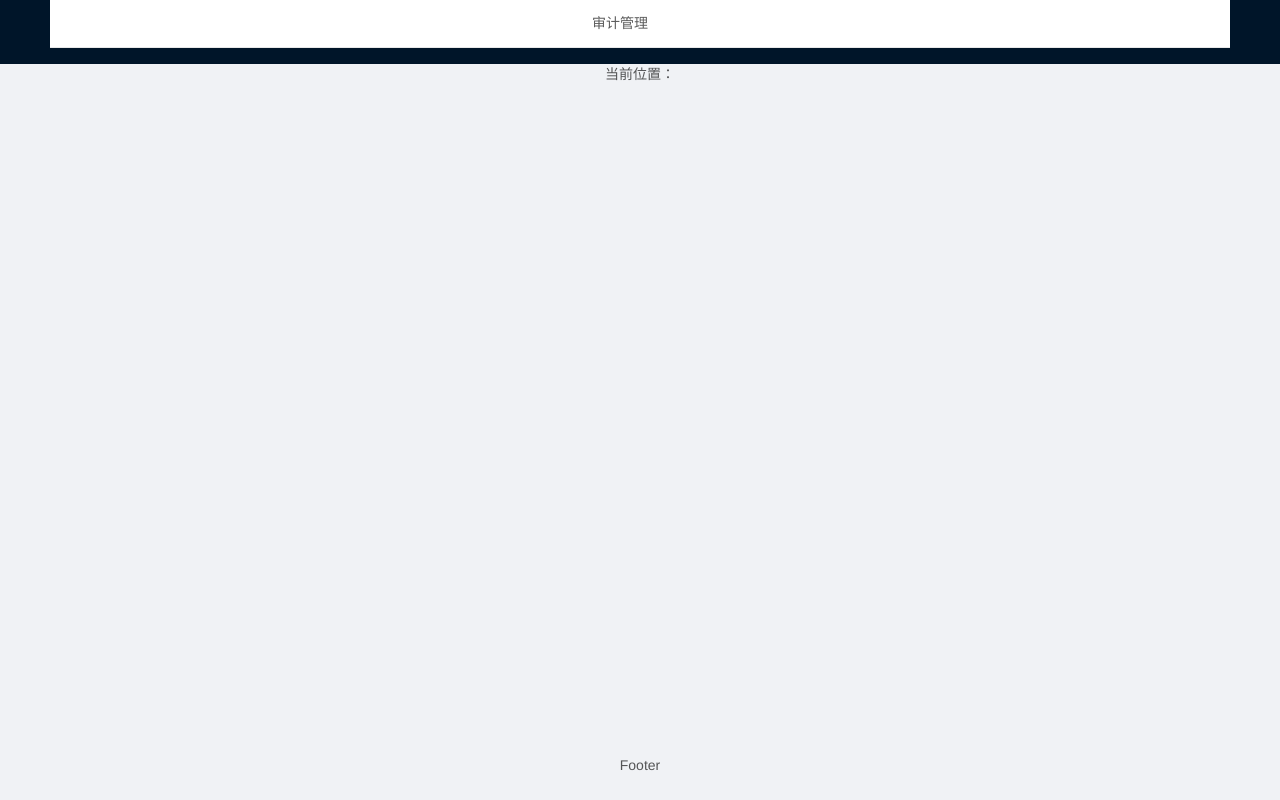
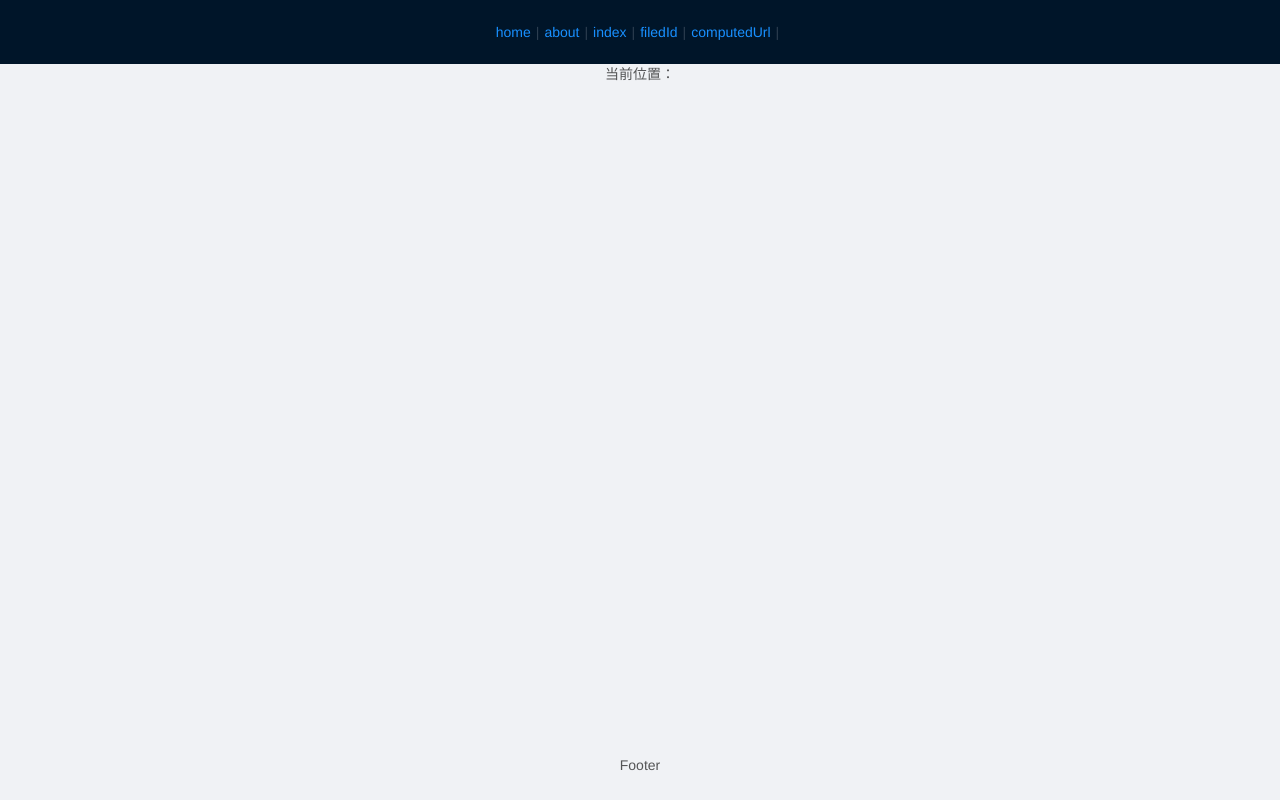
Before and after one commit to mexiaoyao/vueCli, a Vue app in the folder vuecli1/: page / in a window 1280 px wide. Built offline with nearby package versions, Linux system fonts and the light colour scheme.

Commit message:
props和data以及computed子组件中对应数值赋值的变化，对应变化

```diff
--- a/vuecli1/src/components/layouts/getMenu.vue
+++ b/vuecli1/src/components/layouts/getMenu.vue
@@ -1,67 +1,24 @@
 <template>
-    <a-menu mode="horizontal">
-        <template v-for="(item,index) in menuList">
-            <a-menu-item :key="'a'+index" v-if="!item.children">{{ item.meta.title.zh }}</a-menu-item>
-            <sub-menu :key="'sub'+index" :menuInfo="item.children" v-else />
-        </template>
-    </a-menu>
+    <div>
+        <router-link to="/home">home</router-link>
+        <span>|</span>
+        <router-link to="/about">about</router-link>
+        <span>|</span>
+        <router-link to="/index">index</router-link>
+        <span>|</span>
+        <router-link to="/filedId">filedId</router-link>
+        <span>|</span>
+        <router-link to="/computedUrl">computedUrl</router-link>
+        <span>|</span>
+    </div>
 </template>
 <script>
-import SubMenu from './subMenu';
 export default {
     name: 'getMenu',
-    components: { SubMenu },
-    data() {
-        return {
-            menuList: [
-                {
-                    key: 'auditManage',
-                    icon: 'icon-shenjirizhi',
-                    path: '/audit/client',
-                    meta: {
-                        title: {
-                            zh: '审计管理',
-                            en: 'Audit Manage',
-                        },
-                    },
-                },
-                {
-                    key: 'operations',
-                    icon: 'icon-yunweiguanli1',
-                    meta: {
-                        title: {
-                            zh: '运维管理',
-                            en: 'Operations',
-                        },
-                    },
-                    children: [
-                        {
-                            key: 'operations_serverStatus',
-                            path: '/optconfig/status',
-                            meta: {
-                                title: {
-                                    zh: '运行状态监控',
-                                    en: 'Monitor Operations',
-                                },
-                            },
-                        },
-                        {
-                            key: 'operations_upgradeManagement',
-                            path: '/optconfig/upgrade',
-                            meta: {
-                                title: {
-                                    zh: '升级管理',
-                                    en: 'Server Update',
-                                },
-                            },
-                        },
-                    ],
-                },
-            ],
-        };
-    },
-    watch: {},
 };
 </script>
-<style>
+<style scoped>
+span {
+    padding: 0px 5px;
+}
 </style>
--- a/vuecli1/src/components/layouts/subMenu.vue
+++ /dev/null
@@ -1,19 +0,0 @@
-<template functional>
-    <a-sub-menu>
-        123
-        <template v-for="item in props.menuInfo">
-            <a-menu-item :key="'a-'+item.key" v-if="!item.children">{{ item.meta.title.zh }}</a-menu-item>
-            <a-sub-menu :key="'sub-'+item.key" :title="item.meta.title.zh" v-else>
-                <a-menu-item
-                    :key="'subChil-'+index2"
-                    v-for="(itemChil,index2) in item.children"
-                >{{ itemChil.meta.title.zh }}</a-menu-item>
-            </a-sub-menu>
-        </template>
-    </a-sub-menu>
-</template>
-<script>
-export default {
-    props: ['menuInfo'],
-};
-</script>
--- a/vuecli1/src/router.js
+++ b/vuecli1/src/router.js
@@ -40,6 +40,12 @@ export default new Router({
             },
           ],
         },
+        //测试data和computed的区别
+        {
+          path: "/computedUrl",
+          name: "computedName",
+          component: () => import("./views/computedPage.vue"),
+        },
       ],
     },
     // {
--- a/vuecli1/src/views/Home.vue
+++ b/vuecli1/src/views/Home.vue
@@ -17,6 +17,7 @@
 import HelloWorld from '@/components/HelloWorld.vue';
 import moment from 'moment';
 import axios from 'axios';
+import { debug } from 'console';
 export default {
     name: 'home',
     components: {
@@ -54,8 +55,35 @@ export default {
         this.flatMet();
         console.log('#################booleanMet#######################');
         this.booleanMet();
+        console.log('#################assignMet#######################');
+        this.assignMet();
+        console.log('#################spliceMet#######################');
+        this.spliceMet();
     },
     methods: {
+        spliceMet() {
+            let arr = [1, { a: 5 }, 3, 4, 5, 6];
+            //let ar1 = arr.splice(0, 1); //返回被删除的元素
+            //debugger;
+            //console.log('ar1:' + ar1);
+            let ar2 = arr.splice(0); //arr从小标为1(包括1)的元素开始截取（达到复制功能）,此时arr只剩第一个元素，其他元素已经被删除
+            console.log('ar2:' + ar2);
+        },
+        /**
+         * Object.assign(target, ...sources);target: 目标对象sources: 源对象
+         * Object.assign() 方法用于将所有可枚举属性的值从一个或多个源对象复制到目标对象。它将返回目标对象。
+         *
+         * ...sources会将所有属性的值赋值给目标对象，如有重复属性即会自动后面的覆盖前面的，源对象属性值不变
+         * **/
+        assignMet() {
+            let a = { a: 1, b: 2 };
+            let b = { c: 3, d: 4 };
+            let c = { d: null };
+            Object.assign(a, b, c);
+            console.log('a:' + a);
+            console.log('b:' + b);
+            //console.log('c:' + c);
+        },
         /**
          * every不满足条件时即返回false并只执行此次，不再继续执行
          * every()方法的定义与用法：
--- /dev/null
+++ b/vuecli1/src/views/computedPage.vue
@@ -0,0 +1,47 @@
+<template>
+    <div>
+        <a-button @click="clickDo">点击</a-button>
+        <data-computed :num0="num0" :num1="num1" :num2="num2" :visible="visible" @cancel="visible=false" />
+    </div>
+</template>
+<script>
+import DataComputed from './computedPage/index.vue';
+export default {
+    name: 'computedPage',
+    components: { DataComputed },
+    data() {
+        return {
+            id: 123,
+            visible: false,
+            num0: 0,
+            num1: 0,
+            num2: 0,
+        };
+    },
+    methods: {
+        /**
+         * <br />##################arrMap######################
+        <h2>num1是data中的变量，其初始值为：{{num1}}</h2>
+        <h2>点击按钮后，data中的num1变化为：{{num1}}</h2>
+        <h2>点击按钮后，computed中的c_num1变化为：{{c_num}}</h2>
+        <button @click="outerNumChange">给num1+10</button>
+        <hr />
+        <h1>1.data定义的属性不会因为它的赋值变量的变化而变化</h1>
+        <h1>2.computed定义的属性会随它的赋值变量的变化而变化</h1>
+
+        * 第二个例子
+        父组件改变 props，子组件如果直接使用 props，会触发子组件更新
+        2. 父组件改变 props，子组件如果将 props 放进 data 中 再使用，不会触发子组件更新
+        3. 父组件改变 props，子组件如果将 props 放进 computed 中再使用，会触发子组件更新
+         * **/
+        clickDo() {
+            this.visible = true;
+            this.num0 += 1;
+            this.num1 += 1;
+            this.num2 += 1;
+        },
+    },
+};
+</script>
+<style scoped>
+</style>
--- /dev/null
+++ b/vuecli1/src/views/computedPage/index.vue
@@ -0,0 +1,56 @@
+<template>
+    <div>
+        <a-modal :visible="visible" @cancel="cancelClick" @ok="cancelClick" title="测试data和computed">
+            <p>props1:{{ num0 }}</p>
+            <p>data:{{ data1 }}</p>
+            <p>computed:{{ computed1 }}</p>
+            <a-button @click="clickdo">点击</a-button>
+        </a-modal>
+    </div>
+</template>
+<script>
+export default {
+    name: 'computedPage',
+    props: {
+        visible: {
+            type: Boolean,
+            default: false,
+        },
+        num0: {
+            type: Number,
+            default: 0,
+        },
+        num1: {
+            type: Number,
+            default: 0,
+        },
+        num2: {
+            type: Number,
+            default: 0,
+        },
+    },
+    data() {
+        return {
+            id: 123,
+            data1: this.num1,
+        };
+    },
+    computed: {
+        computed1() {
+            return this.num2;
+        },
+    },
+    methods: {
+        cancelClick() {
+            this.$emit('cancel');
+        },
+        clickdo() {
+            this.props1 += 1;
+            this.num1 += 1;
+            this.num2 += 1;
+        },
+    },
+};
+</script>
+<style scoped>
+</style>
```
